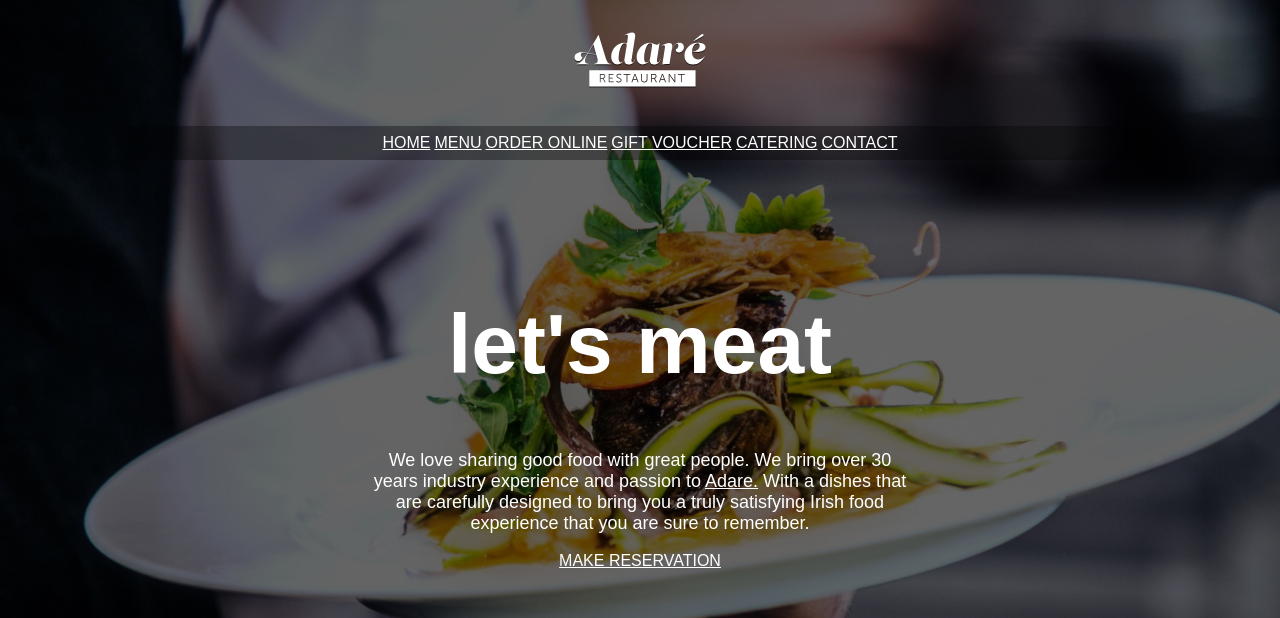
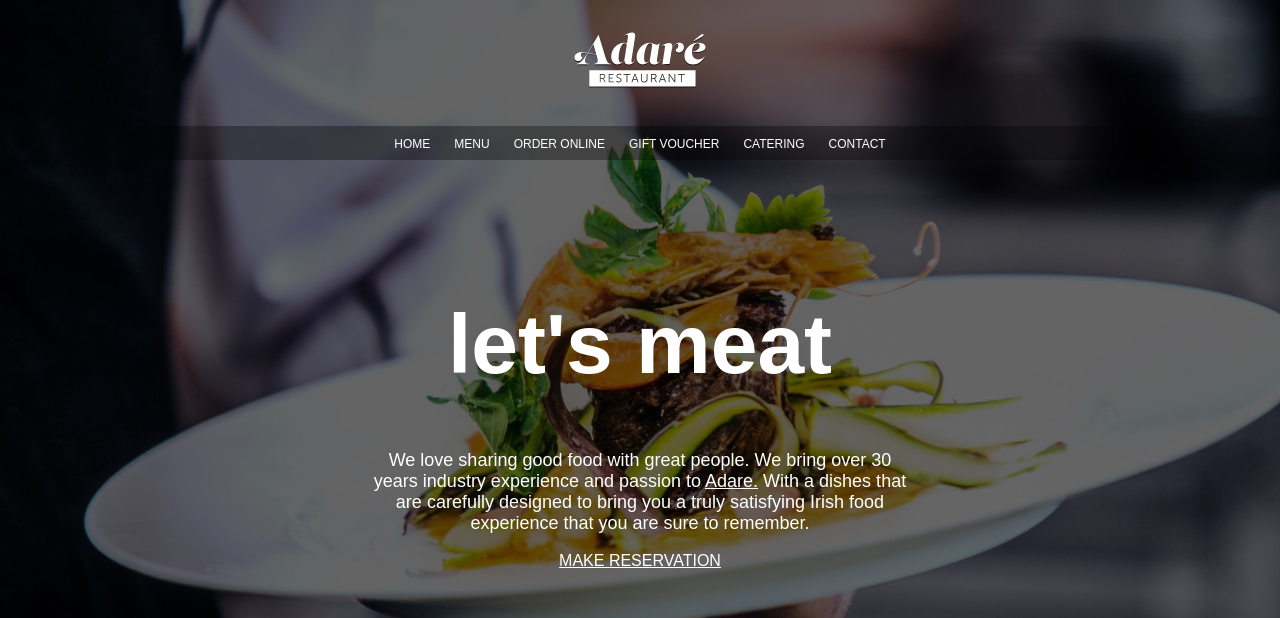
Before and after one commit to akashgamage/BUOLTuteProject01, a plain HTML site: page index.html in a window 1280 px wide. Shown: the top 618 px of the page. Drawn offline with Linux system fonts and the light colour scheme.

Commit message:
navbar styled

```diff
--- a/style.css
+++ b/style.css
@@ -59,3 +59,10 @@ a {
     font-family: Arial, Helvetica, sans-serif;
     /*text-decoration: none;*/
 }
+
+nav a{
+    text-decoration: none;
+    font-size: 12px;
+    padding-left: 10px;
+    padding-right: 10px;
+}
```
